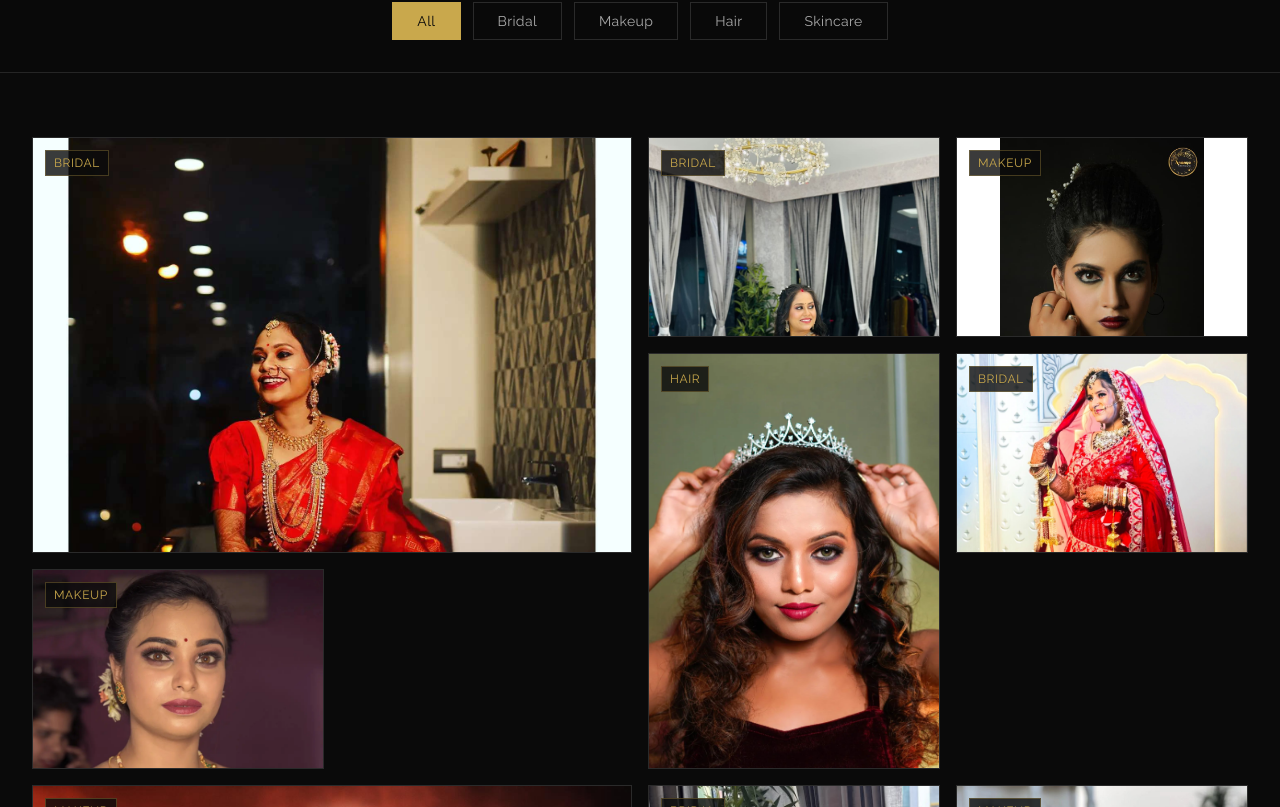
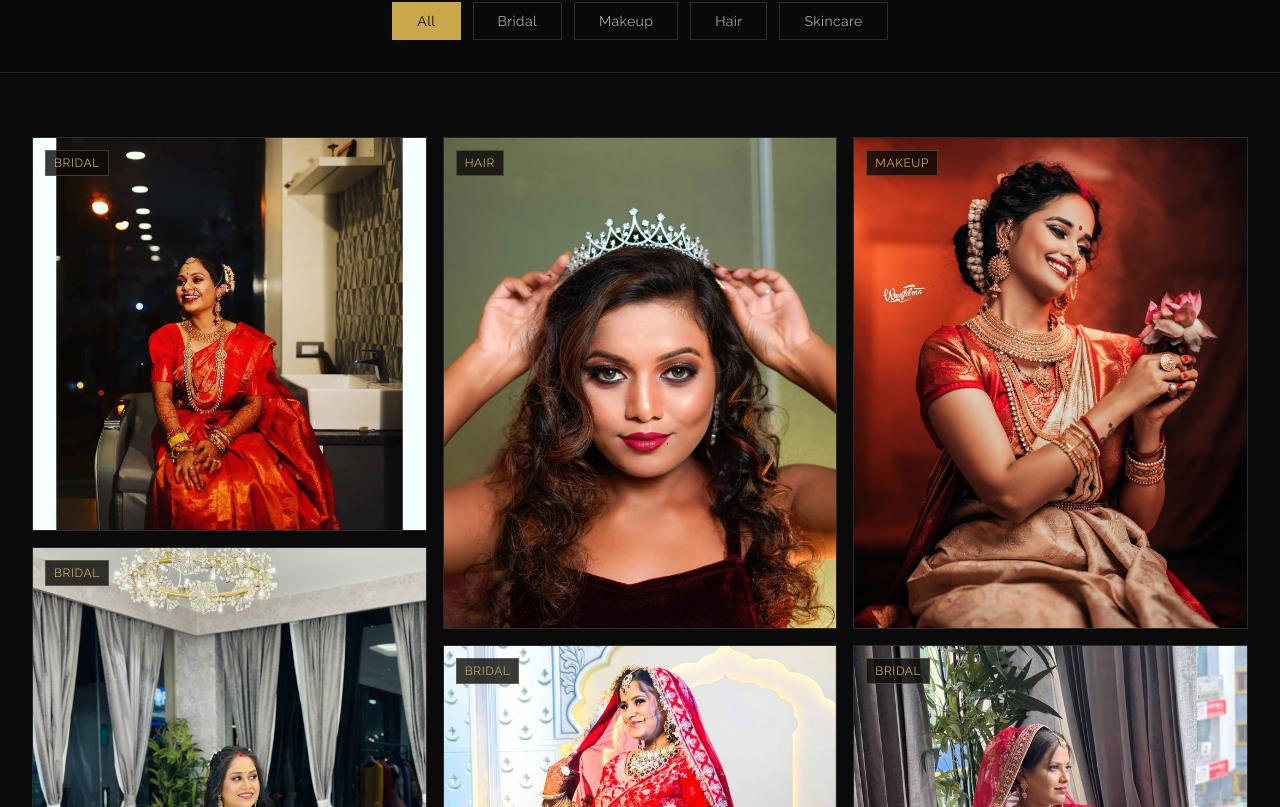
Before and after one commit to Sai1Ram/Ananya, a Next.js app: page /gallery in a window 1280 px wide. Shown: the part 413-1220 px from the top of the page. Built offline with nearby package versions, Linux system fonts and the light colour scheme; a web font is replaced by a local one.

Commit message:
feat: implement CSS columns masonry layout for galleries
Replace fixed grid with adaptive layout for natural image display

Co-authored-by: Sai Ram <97873552+Sai1Ram@users.noreply.github.com>

```diff
--- a/app/gallery/page.tsx
+++ b/app/gallery/page.tsx
@@ -22,7 +22,6 @@ const galleryItems = [
     title: "Traditional Red Bridal Look",
     description: "Stunning bridal makeup with traditional red saree and heavy gold jewelry",
     image: "/gallery/real-bridal-1.jpg",
-    span: "col-span-1 md:col-span-2 row-span-2",
   },
   {
     id: 2,
@@ -30,7 +29,6 @@ const galleryItems = [
     title: "Elegant Pink Bride",
     description: "Beautiful bridal look in pink lehenga with delicate jewelry",
     image: "/gallery/real-bridal-3.jpg",
-    span: "col-span-1 row-span-1",
   },
   {
     id: 3,
@@ -38,7 +36,6 @@ const galleryItems = [
     title: "Glamorous Party Look",
     description: "Dramatic smokey eyes with bold lips and pearl accessories",
     image: "/gallery/real-party-1.jpg",
-    span: "col-span-1 row-span-1",
   },
   {
     id: 4,
@@ -46,7 +43,6 @@ const galleryItems = [
     title: "Curly Hair Styling",
     description: "Beautiful curls with tiara for a royal look",
     image: "/gallery/real-hair-1.jpg",
-    span: "col-span-1 row-span-2",
   },
   {
     id: 5,
@@ -54,7 +50,6 @@ const galleryItems = [
     title: "Royal Bridal Attire",
     description: "Traditional red bridal lehenga with intricate embroidery",
     image: "/gallery/real-bridal-4.jpg",
-    span: "col-span-1 row-span-1",
   },
   {
     id: 6,
@@ -62,7 +57,6 @@ const galleryItems = [
     title: "South Indian Elegance",
     description: "Classic South Indian makeup with green silk saree",
     image: "/gallery/real-makeup-2.webp",
-    span: "col-span-1 row-span-1",
   },
   {
     id: 7,
@@ -70,7 +64,6 @@ const galleryItems = [
     title: "Traditional Bridal Portrait",
     description: "Beautiful bride with lotus flower and traditional jewelry",
     image: "/gallery/real-makeup-1.jpg",
-    span: "col-span-1 md:col-span-2 row-span-1",
   },
   {
     id: 8,
@@ -78,7 +71,6 @@ const galleryItems = [
     title: "Red Bridal Lehenga",
     description: "Gorgeous bride in embroidered red bridal outfit",
     image: "/gallery/real-bridal-2.jpg",
-    span: "col-span-1 row-span-1",
   },
   {
     id: 9,
@@ -86,7 +78,6 @@ const galleryItems = [
     title: "Casual Elegance",
     description: "Natural party makeup with pink saree",
     image: "/gallery/real-party-2.jpg",
-    span: "col-span-1 row-span-1",
   },
   {
     id: 10,
@@ -94,7 +85,6 @@ const galleryItems = [
     title: "Traditional Celebration",
     description: "Beautiful traditional look for special occasions",
     image: "/gallery/real-traditional-1.jpg",
-    span: "col-span-1 row-span-2",
   },
 ]
 
@@ -175,13 +165,10 @@ export default function GalleryPage() {
         </div>
       </section>
 
-      {/* Gallery Grid */}
+      {/* Gallery Grid - Masonry Layout */}
       <section className="py-16 bg-[#0a0a0a]">
         <div className="max-w-7xl mx-auto px-4 sm:px-6 lg:px-8">
-          <motion.div
-            layout
-            className="grid grid-cols-2 md:grid-cols-4 gap-4 auto-rows-[180px] md:auto-rows-[200px]"
-          >
+          <div className="columns-1 sm:columns-2 lg:columns-3 gap-4 space-y-4">
             <AnimatePresence mode="popLayout">
               {filteredItems.map((item, index) => (
                 <motion.div
@@ -191,15 +178,16 @@ export default function GalleryPage() {
                   animate={{ opacity: 1, scale: 1 }}
                   exit={{ opacity: 0, scale: 0.8 }}
                   transition={{ duration: 0.4, delay: index * 0.05 }}
-                  className={`${item.span} relative group cursor-pointer overflow-hidden border border-[#2a2a2a]`}
+                  className="relative group cursor-pointer overflow-hidden border border-[#2a2a2a] break-inside-avoid mb-4"
                   onClick={() => setSelectedImage(item)}
                 >
-                  {/* Image */}
+                  {/* Image - using natural aspect ratio */}
                   <Image
                     src={item.image}
                     alt={item.title}
-                    fill
-                    className="object-cover object-top transition-transform duration-500 group-hover:scale-110"
+                    width={600}
+                    height={800}
+                    className="w-full h-auto object-contain transition-transform duration-500 group-hover:scale-105"
                   />
 
                   {/* Category tag */}
@@ -208,10 +196,10 @@ export default function GalleryPage() {
                   </div>
 
                   {/* Hover overlay */}
-                  <div className="absolute inset-0 bg-gradient-to-t from-[#0a0a0a] via-[#0a0a0a]/60 to-transparent opacity-0 group-hover:opacity-100 transition-all duration-500">
+                  <div className="absolute inset-0 bg-gradient-to-t from-[#0a0a0a] via-[#0a0a0a]/40 to-transparent opacity-0 group-hover:opacity-100 transition-all duration-500">
                     <div className="absolute bottom-0 left-0 right-0 p-4">
                       <p className="text-[#F5F0E8] font-serif text-lg mb-1">{item.title}</p>
-                      <p className="text-[#a8a8a8] text-sm">{item.description}</p>
+                      <p className="text-[#a8a8a8] text-sm line-clamp-2">{item.description}</p>
                     </div>
                   </div>
 
@@ -223,11 +211,11 @@ export default function GalleryPage() {
                   </div>
 
                   {/* Border glow on hover */}
-                  <div className="absolute inset-0 border border-[#C9A84C] opacity-0 group-hover:opacity-100 transition-opacity duration-300" />
+                  <div className="absolute inset-0 border border-[#C9A84C] opacity-0 group-hover:opacity-100 transition-opacity duration-300 pointer-events-none" />
                 </motion.div>
               ))}
             </AnimatePresence>
-          </motion.div>
+          </div>
         </div>
       </section>
 
--- a/components/gallery-section.tsx
+++ b/components/gallery-section.tsx
@@ -4,12 +4,12 @@ import { motion } from "framer-motion"
 import Image from "next/image"
 
 const galleryImages = [
-  { id: 1, span: "col-span-1 row-span-2", image: "/gallery/real-bridal-1.jpg", title: "Bridal Makeup" },
-  { id: 2, span: "col-span-1 row-span-1", image: "/gallery/real-bridal-3.jpg", title: "Elegant Bride" },
-  { id: 3, span: "col-span-1 row-span-1", image: "/gallery/real-party-1.jpg", title: "Party Glam" },
-  { id: 4, span: "col-span-1 row-span-1", image: "/gallery/real-hair-1.jpg", title: "Hair Styling" },
-  { id: 5, span: "col-span-1 row-span-2", image: "/gallery/real-makeup-1.jpg", title: "Traditional" },
-  { id: 6, span: "col-span-1 row-span-1", image: "/gallery/real-makeup-2.webp", title: "South Indian" },
+  { id: 1, image: "/gallery/real-bridal-1.jpg", title: "Bridal Makeup" },
+  { id: 2, image: "/gallery/real-bridal-3.jpg", title: "Elegant Bride" },
+  { id: 3, image: "/gallery/real-party-1.jpg", title: "Party Glam" },
+  { id: 4, image: "/gallery/real-hair-1.jpg", title: "Hair Styling" },
+  { id: 5, image: "/gallery/real-makeup-1.jpg", title: "Traditional" },
+  { id: 6, image: "/gallery/real-makeup-2.webp", title: "South Indian" },
 ]
 
 export default function GallerySection() {
@@ -33,8 +33,8 @@ export default function GallerySection() {
           <div className="w-20 h-px bg-gradient-to-r from-transparent via-[#C9A84C] to-transparent mx-auto" />
         </motion.div>
 
-        {/* Gallery Grid */}
-        <div className="grid grid-cols-2 md:grid-cols-3 gap-4 auto-rows-[200px]">
+        {/* Gallery Grid - Masonry Layout */}
+        <div className="columns-2 md:columns-3 gap-4 space-y-4">
           {galleryImages.map((image, index) => (
             <motion.div
               key={image.id}
@@ -42,14 +42,15 @@ export default function GallerySection() {
               whileInView={{ opacity: 1, scale: 1 }}
               transition={{ duration: 0.5, delay: index * 0.1 }}
               viewport={{ once: true }}
-              className={`${image.span} relative group overflow-hidden border border-[#2a2a2a]`}
+              className="relative group overflow-hidden border border-[#2a2a2a] break-inside-avoid mb-4"
             >
-              {/* Image */}
+              {/* Image - using natural aspect ratio */}
               <Image
                 src={image.image}
                 alt={image.title}
-                fill
-                className="object-cover object-top transition-transform duration-500 group-hover:scale-110"
+                width={400}
+                height={500}
+                className="w-full h-auto object-contain transition-transform duration-500 group-hover:scale-105"
               />
 
               {/* Hover overlay */}
@@ -66,7 +67,7 @@ export default function GallerySection() {
               </div>
 
               {/* Border glow on hover */}
-              <div className="absolute inset-0 border border-[#C9A84C] opacity-0 group-hover:opacity-100 transition-opacity duration-300" />
+              <div className="absolute inset-0 border border-[#C9A84C] opacity-0 group-hover:opacity-100 transition-opacity duration-300 pointer-events-none" />
             </motion.div>
           ))}
         </div>
```
